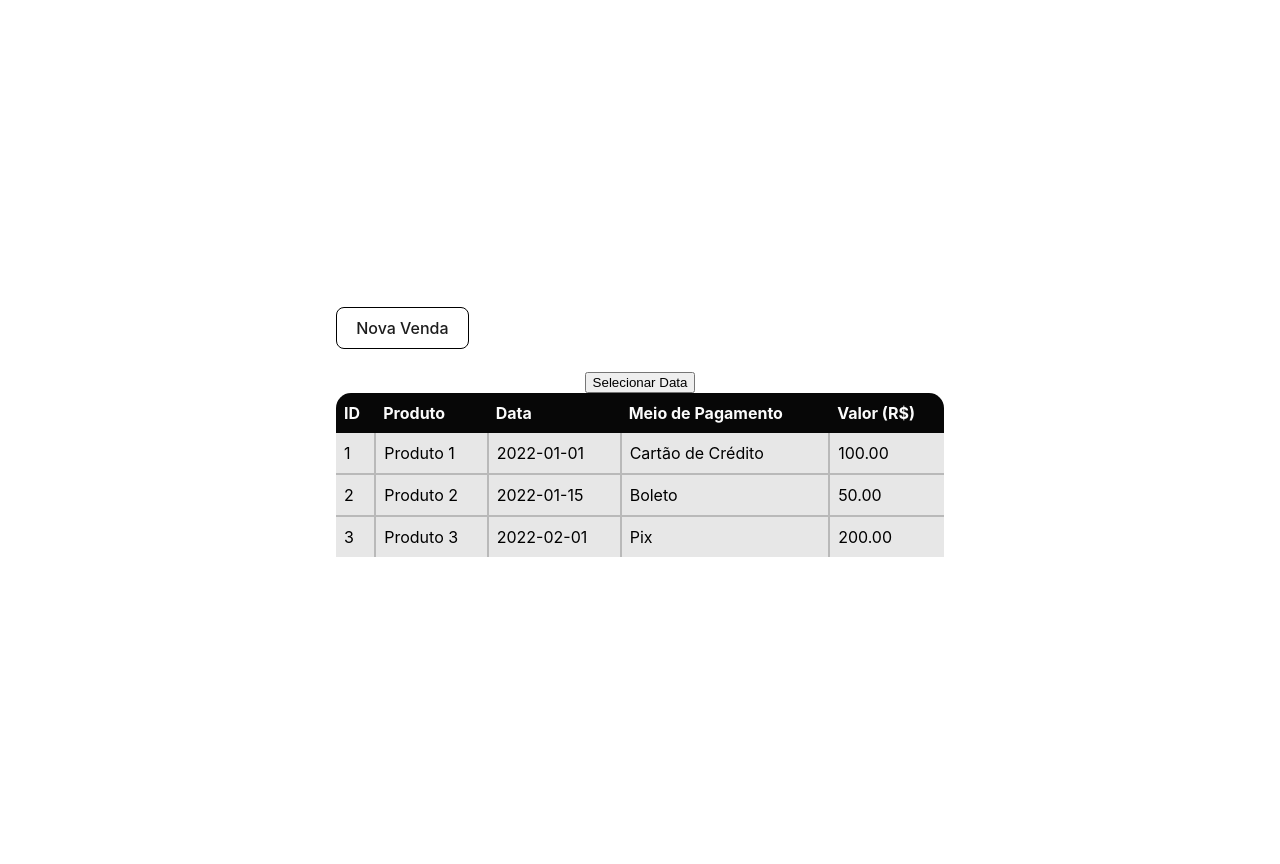
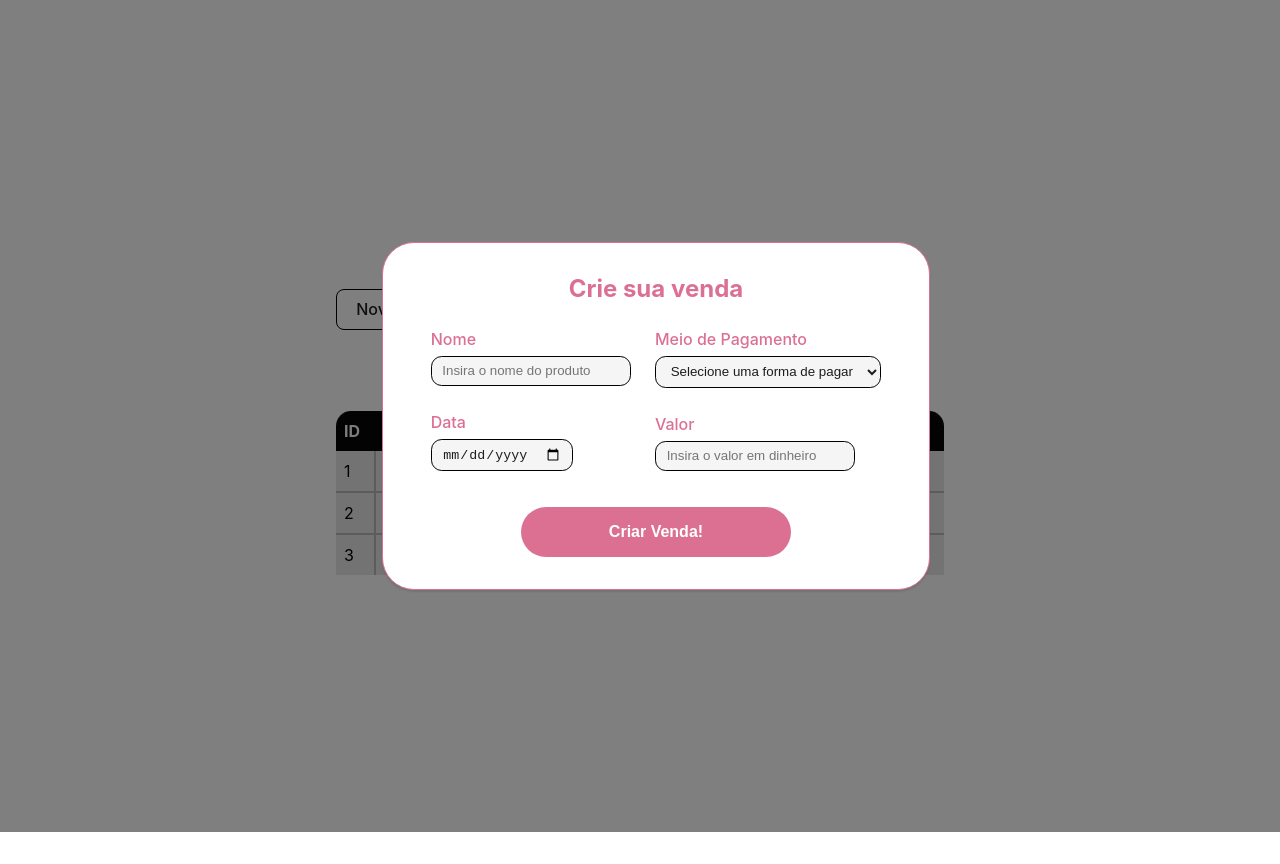
Before and after one commit to nicolasrls/Stockflow, a React (Vite) app: page / in a window 1280 px wide. Both pictures are taken after a click on the button "Nova Venda". Built offline with nearby package versions, Linux system fonts and the light colour scheme.

Commit message:
feat: modal create sale

```diff
--- a/src/App.tsx
+++ b/src/App.tsx
@@ -1,8 +1,9 @@
-import React from 'react';
-import './App.css';
-import Button from './components/NewButton';
-import DataTable from './components/DataTable';
-import CalendarButton from './components/CalendarButton';
+import React, { useState } from "react";
+import Button from "./components/NewButton";
+import DataTable from "./components/DataTable";
+import CalendarButton from "./components/CalendarButton";
+import { ModalCreateSale } from "./components/ModalCreateSale";
+import "./App.css";
 
 interface AppProps {
   data: {
@@ -15,8 +16,10 @@ interface AppProps {
 }
 
 const App: React.FC<AppProps> = ({ data }) => {
+  const [modalCreate, setModalCreate] = useState<boolean>(false);
+
   const handleButtonClick = () => {
-    console.log('Botão clicado!');
+    setModalCreate(!modalCreate);
   };
 
   const handleSelectDate = (date: Date) => {
@@ -28,6 +31,10 @@ const App: React.FC<AppProps> = ({ data }) => {
       <Button onClick={handleButtonClick}>Nova Venda</Button>
       <CalendarButton onSelectDate={handleSelectDate} />
       <DataTable data={data} />
+
+      {modalCreate === true ? (
+        <ModalCreateSale modalCreate={modalCreate} setModalCreate={setModalCreate} />
+      ) : null}
     </div>
   );
 };
--- a/src/components/CalendarButton.tsx
+++ b/src/components/CalendarButton.tsx
@@ -1,6 +1,7 @@
 import React, { useState } from 'react';
 import DatePicker from 'react-datepicker';
 import 'react-datepicker/dist/react-datepicker.css';
+import "./CalendarButton.css"
 
 interface CalendarButtonProps {
   onSelectDate: (date: Date) => void;
--- /dev/null
+++ b/src/components/ModalCreateSale.css
@@ -0,0 +1,89 @@
+.containerModal {
+    min-height: 100vh;
+    min-width: 100vw;
+    position: fixed;
+    top: 0;
+    left: 0;
+    bottom: 0;
+    right: 0;
+    display: flex;
+    justify-content: center;
+    align-items: center;
+    margin: 0;
+    background-color: transparent;
+    border: 0;
+    z-index: 1;
+}
+
+.transparency {
+    min-height: 100vh;
+    min-width: 100vw;
+    position: absolute;
+    top: 0;
+    left: 0;
+    bottom: 0;
+    right: 0;
+    background-color: #00000080;
+    z-index: 2;
+}
+
+.modalMain {
+    background-color: white;
+    color: palevioletred;
+    border: 1px solid palevioletred;
+    border-radius: 2em;
+    width: fit-content;
+    height: fit-content;
+    display: flex;
+    flex-direction: column;
+    padding: .5em 3em 2em;
+    box-shadow: 0px 2px 2px 0px rgba(0, 0, 0, 0.10);
+    z-index: 3;
+}
+
+.form {
+    display: flex;
+    flex-direction: column;
+}
+
+.containerInputs {
+    display: flex;
+    flex-direction: column;
+    align-items: start;
+    flex-wrap: wrap;
+    height: 180px;
+    gap: 1.5em;
+}
+
+.containerInput {
+    display: flex;
+    flex-direction: column;
+    align-items: start;
+    gap: .3em;
+}
+
+.containerInput label {
+    font-weight: 500;
+}
+
+.containerInput input,
+.containerInput select {
+    background-color: whitesmoke;
+    color: #1D1D1D;
+    border: 1px solid #000000;
+    border-radius: .8em;
+    padding: .5em .8em;
+}
+
+.btn {
+    background-color: palevioletred;
+    color: white;
+    font-weight: bold;
+    font-size: 1em;
+    border: 0;
+    border-radius: 2em;
+    padding: 1em;
+    width: 60%;
+    margin: auto;
+    cursor: pointer;
+}
--- /dev/null
+++ b/src/components/ModalCreateSale.tsx
@@ -0,0 +1,55 @@
+import { ComponentProps } from "react";
+import "./ModalCreateSale.css";
+
+export type Modal = ComponentProps<"div"> & {
+  modalCreate: boolean;
+  setModalCreate: (modalCreate: boolean) => void;
+};
+
+export const ModalCreateSale = ({ modalCreate, setModalCreate }: Modal) => {
+  return (
+    <dialog className="containerModal">
+      <div
+        className="transparency"
+        onClick={() => setModalCreate(!modalCreate)}
+      ></div>
+
+      <article className="modalMain">
+        <h2>Crie sua venda</h2>
+
+        <form action="" method="post" className="form">
+          <div className="containerInputs">
+              <div className="containerInput">
+                <label htmlFor="name">Nome</label>
+                <input
+                  type="text"
+                  name="name"
+                  id="name"
+                  placeholder="Insira o nome do produto"
+                />
+              </div>
+              <div className="containerInput">
+                <label htmlFor="date">Data</label>
+                <input type="date" name="date" id="date" />
+              </div>
+              <div className="containerInput">
+                <label htmlFor="pay">Meio de Pagamento</label>
+                <select name="pay" id="pay">
+                  <option value="none">Selecione uma forma de pagar</option>
+                  <option value="creditCard">Cartão de Crédito</option>
+                  <option value="ticket">Boleto</option>
+                  <option value="pix">Pix</option>
+                </select>
+              </div>
+              <div className="containerInput">
+                <label htmlFor="val">Valor</label>
+                <input type="number" name="val" id="val" placeholder="Insira o valor em dinheiro" />
+              </div>
+          </div>
+
+          <button type="submit" className="btn">Criar Venda!</button>
+        </form>
+      </article>
+    </dialog>
+  );
+};
```
